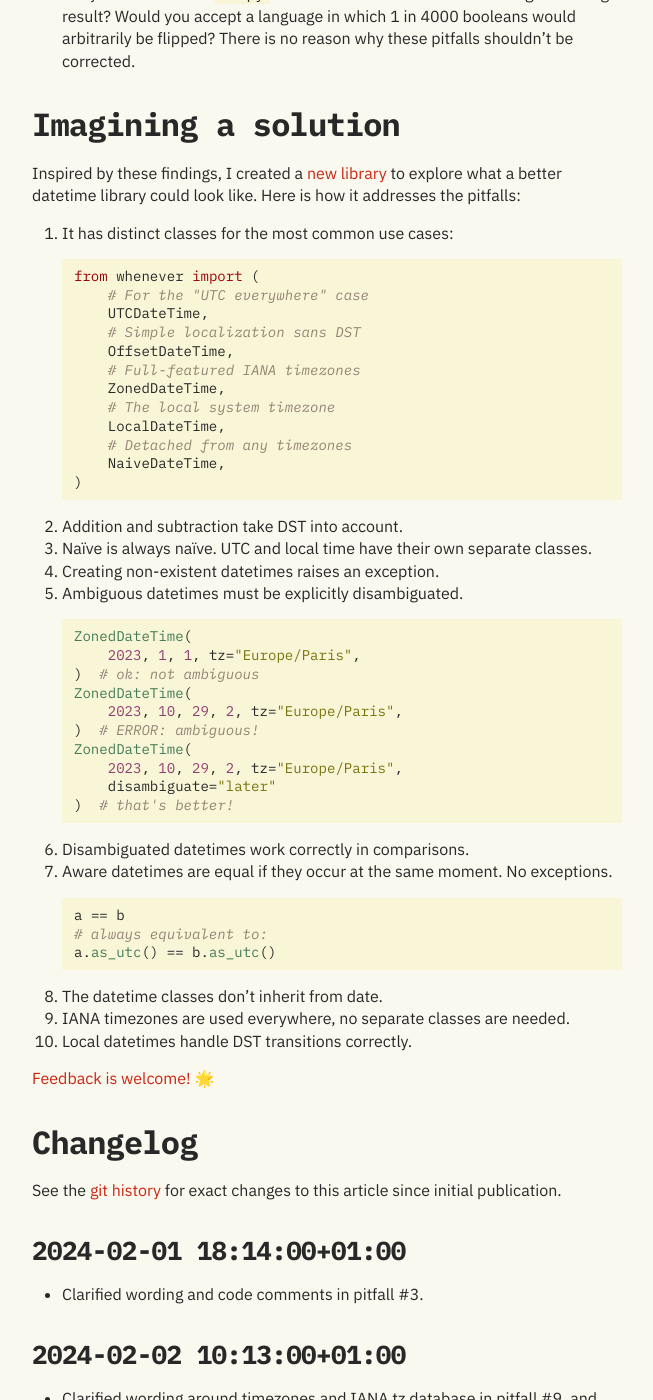
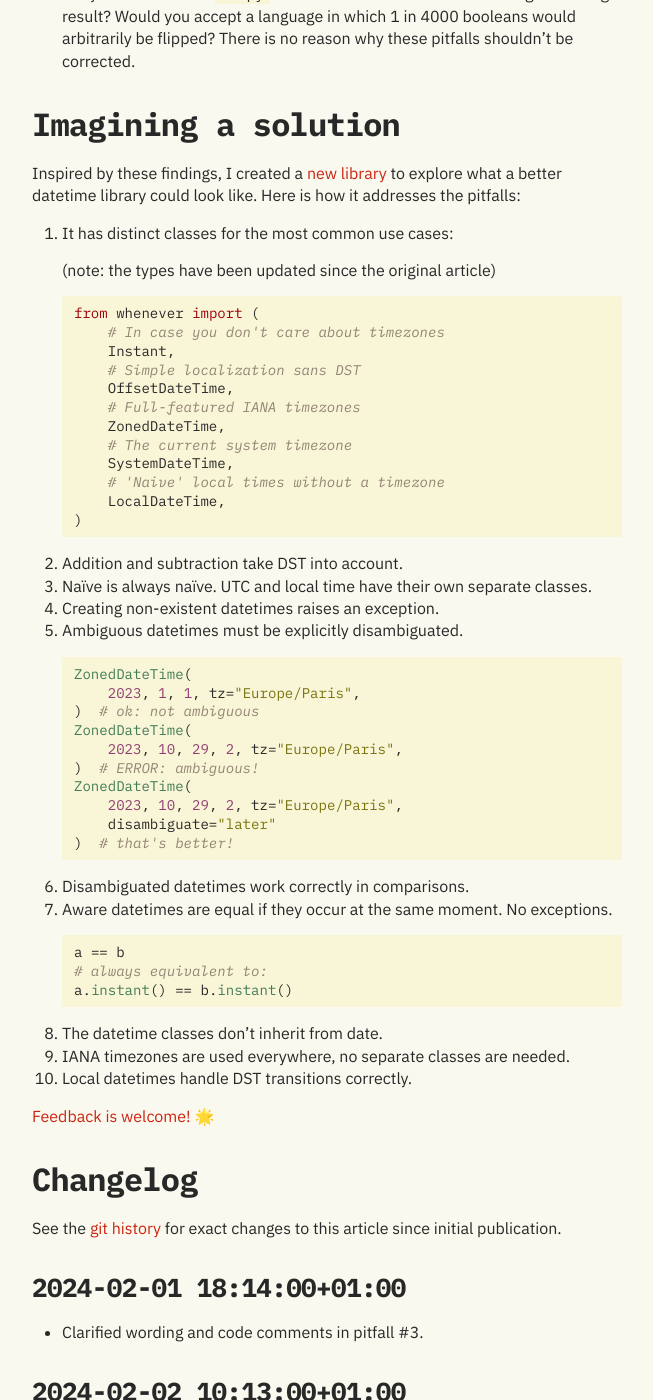
Before and after one commit to ariebovenberg/ariebovenberg.github.io, a Jekyll site: the page built from _posts/2024-01-20-python-datetime-pitfalls.md, in a window 1280 px wide and 1400 px high, scrolled down 8669 px. Shown: the whole window, without its empty margins (313-966 px from the left). Built offline with Jekyll 4.4.1, drawn with Linux system fonts in a browser that asks for light colours; emoji names are drawn with the system emoji font; some of the changed text lies outside the part shown.

Commit message:
update types in example code to match newest library version

````diff
--- a/_posts/2024-01-20-python-datetime-pitfalls.md
+++ b/_posts/2024-01-20-python-datetime-pitfalls.md
@@ -389,18 +389,20 @@ Here is how it addresses the pitfalls:
 
 1. It has distinct classes for the most common use cases:
 
+   (note: the types have been updated since the original article)
+
    ```python
    from whenever import (
-       # For the "UTC everywhere" case
-       UTCDateTime,
+       # In case you don't care about timezones
+       Instant,
        # Simple localization sans DST
        OffsetDateTime,
        # Full-featured IANA timezones
        ZonedDateTime,
-       # The local system timezone
+       # The current system timezone
+       SystemDateTime,
+       # 'Naive' local times without a timezone
        LocalDateTime,
-       # Detached from any timezones
-       NaiveDateTime,
    )
    ```
 2. Addition and subtraction take DST into account.
@@ -426,7 +428,7 @@ Here is how it addresses the pitfalls:
    ```python
    a == b
    # always equivalent to:
-   a.as_utc() == b.as_utc()
+   a.instant() == b.instant()
    ```
 8. The datetime classes don't inherit from date.
 9. IANA timezones are used everywhere, no separate classes are needed.
@@ -464,6 +466,10 @@ for exact changes to this article since initial publication.
 
 - A better solution for emoji :tada:
 
+### 2024-10-03 19:15:00+02:00
+
+- Updated the types in the example code to match the current version of the library
+
 [^1]: In the standard library, methods like `utcnow()` are slowly being deprecated,
       but many UTC-assuming parts remain.
 
````
